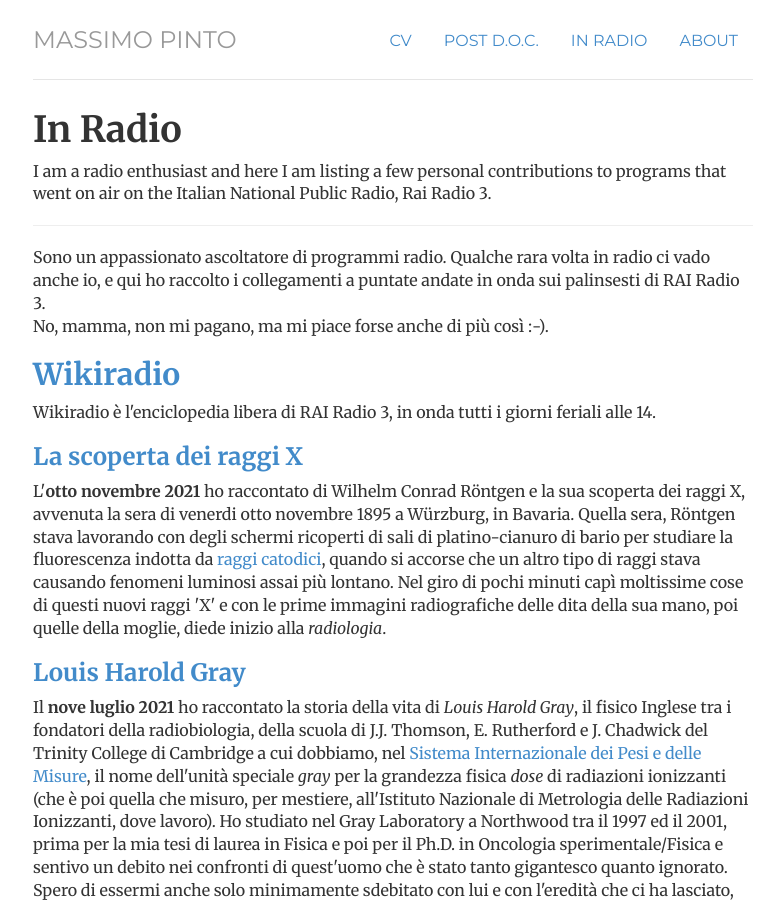
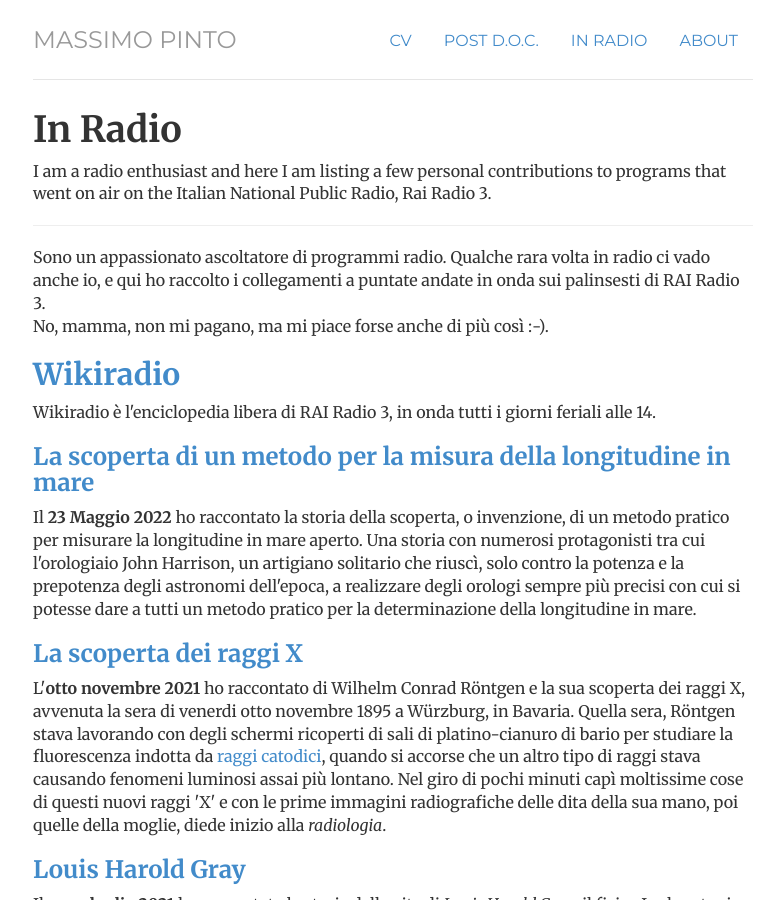
Before and after one commit to massimopinto/massimopinto.github.io, a Jekyll site: the page built from inRadio/index.html, in a window 1280 px wide and 900 px high. Shown: the whole window, without its empty margins (247-1031 px from the left). Built offline with Jekyll 4.4.1, drawn with Linux system fonts in a browser that asks for light colours.

Commit message:
updated CV to content of 2022, publication list in the CV, role as Head of Dosimetry and Wikiradio contents

```diff
--- a/cv/index.html
+++ b/cv/index.html
@@ -103,6 +103,9 @@ Questo .active, tuttavia, inseriva un colore di fondo anche sotto il testo "CV"
 <h2>Publication list (in progress)</h2>
 <button class="collapsible">Publications in Radiation Dosimetry</button>
 <div class="content">
+<p>
+Röttger A, Veres A, Sochor V, <b>Pinto</b>, M, Derlacinski M, Ioan MR, Sabeta A, Bernat R, Adam-Guillermin C, Gracia Alves H, Glavič-Cindro D, Bell S, Wens B, Persson L, Živanović M, Nylund <b>2021</b>, "Metrology for radiation protection: a new European network in the foundation phase", <em>Adv. Geosci.</em>,  <b>57</b> 1-7,  <a href=https://adgeo.copernicus.org/articles/57/1/2021/>doi:10.5194/adgeo-57-1-2021</a>
+</p>
 <p>
 	Czarnecki D, Zink K, Pimpinella M, Borbinha J, Teles P, <b>Pinto, M</b>, <b>2020</b>, "Monte Carlo calculation of quality correction factors based on air kerma and absorbed dose to water in medium energy x-ray beams", <em>Physics in Medicine and Biology</em>,  <b>65</b> 245042,  <a href=https://dx.doi.org/10.1088/1361-6560/abc5c9>doi:10.1088/1361-6560/abc5c9</a>
 </p>
--- a/inRadio/index.html
+++ b/inRadio/index.html
@@ -22,6 +22,11 @@ onda sui palinsesti di RAI Radio 3. <br> No, mamma, non mi pagano, ma mi piace f
 -->
 <a href="https://www.raiplayradio.it/programmi/wikiradio/archivio/puntate/"><h2> Wikiradio </h2></a>
 Wikiradio è l'enciclopedia libera di RAI Radio 3, in onda tutti i giorni feriali alle 14.
+<a href="https://www.raiplaysound.it/audio/2022/05/Wikiradio-del-23052022-109b809c-68f5-4c55-a003-9ac6107029cb.html"><h3>La scoperta di un metodo per la misura della longitudine in mare</h3></a>
+Il <b>23 Maggio 2022</b> ho raccontato la storia della scoperta, o invenzione, di un metodo pratico per misurare la longitudine in mare aperto. Una storia con numerosi protagonisti tra cui l'orologiaio John Harrison, un artigiano solitario che riuscì, solo contro la potenza e la prepotenza degli astronomi dell'epoca, a realizzare degli orologi sempre più precisi con cui si potesse dare a tutti un metodo pratico per la determinazione della longitudine in mare.
+
+
+
 <a href="https://www.raiplayradio.it/audio/2021/10/WIKIRADIO-c5a16842-7ec3-44b6-8e94-a6e1914e8997.html"><h3>La scoperta dei raggi X</h3></a>
 L'<b>otto novembre 2021</b> ho raccontato di Wilhelm Conrad Röntgen e la sua scoperta dei raggi X, avvenuta la sera di venerdi otto novembre 1895 a Würzburg, in Bavaria. Quella sera, Röntgen stava lavorando con degli schermi ricoperti di sali di platino-cianuro di bario per studiare la fluorescenza indotta da <a href="https://it.wikipedia.org/wiki/Raggio_catodico"> raggi catodici</a>, quando si accorse che un altro tipo di raggi stava causando fenomeni luminosi assai più lontano. Nel giro di pochi minuti capì moltissime cose di questi nuovi raggi 'X' e con le prime immagini radiografiche delle dita della sua mano, poi quelle della moglie, diede inizio alla <em>radiologia</em>.
 
```
Also changed, not shown: other parts of cv/index.html (+1 -1 lines), 1 other file.
